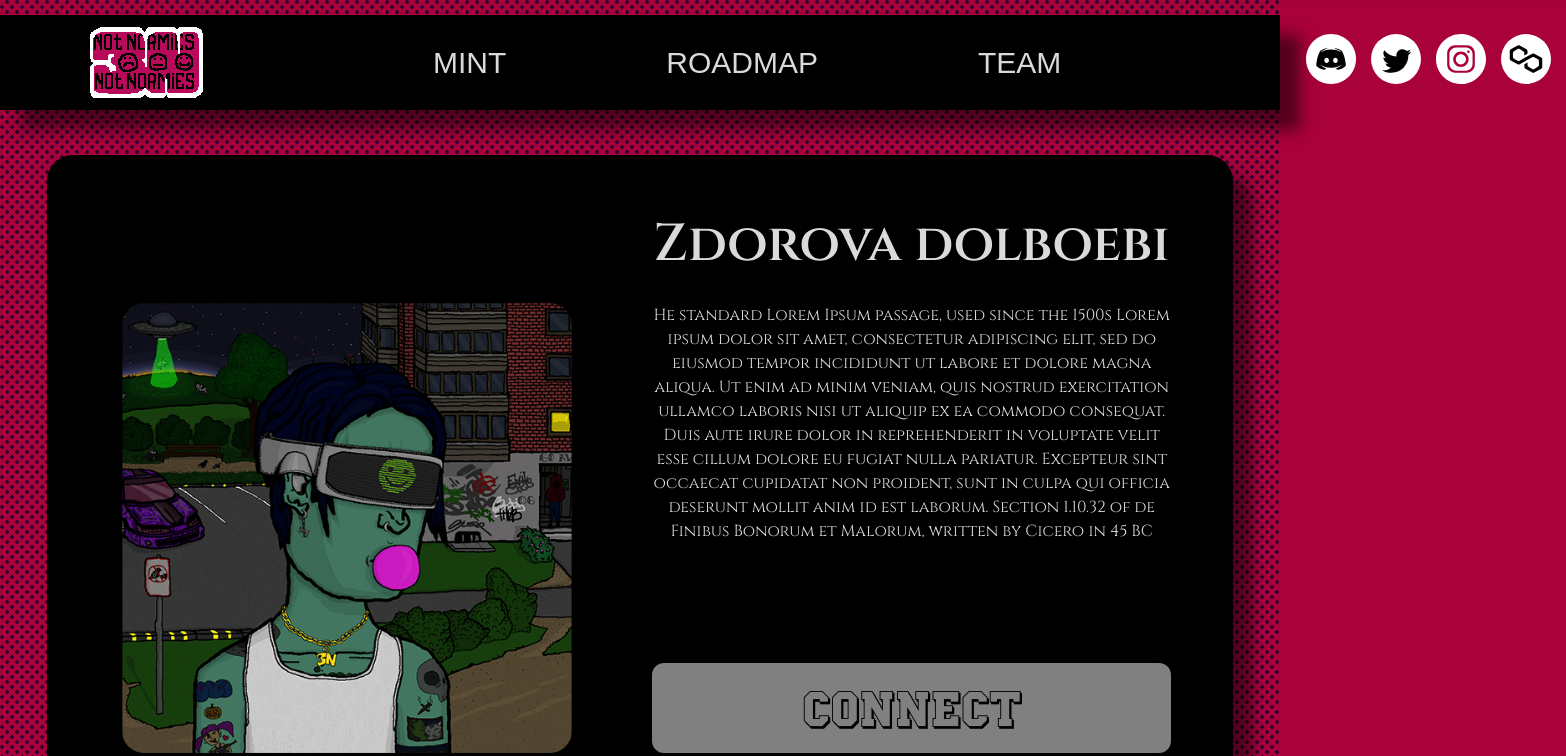
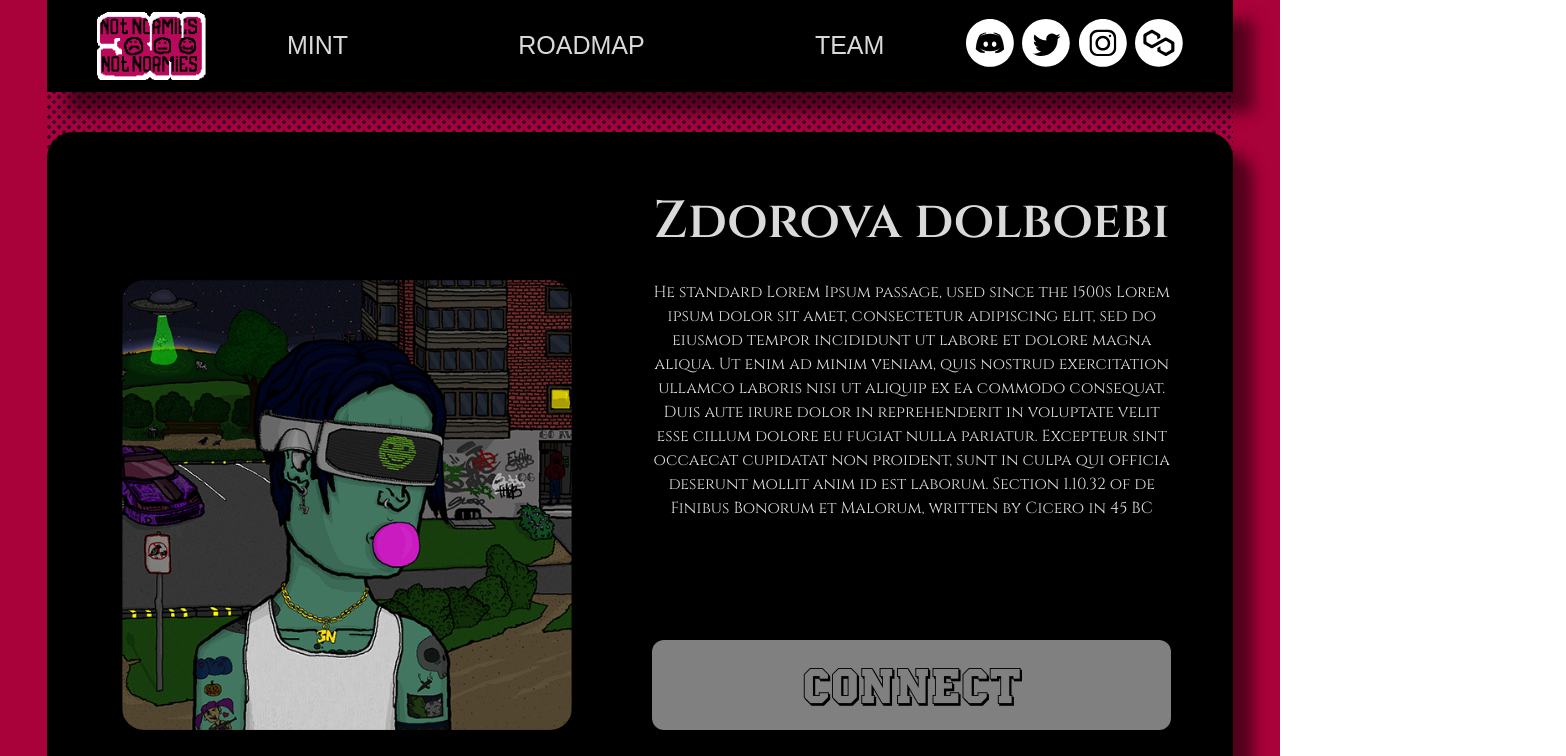
Before and after one commit to Yan-Doshchinskiy/NotNormies, a React (Create React App) app: page / in a window 1280 px wide. Shown: the top 756 px of the page, 1566 px wide, since content can reach past the window. Built offline with nearby package versions, Linux system fonts and the light colour scheme; no server answers.

Commit message:
feat: header adaptiv completed

```diff
--- a/package.json
+++ b/package.json
@@ -5,6 +5,9 @@
   "dependencies": {
     "-": "0.0.1",
     "@babel/runtime": "^7.15.5",
+    "@emotion/react": "^11.8.2",
+    "@emotion/styled": "^11.8.1",
+    "@mui/material": "^5.5.1",
     "@testing-library/dom": "^7.21.4",
     "@testing-library/jest-dom": "^5.11.4",
     "@testing-library/react": "^11.1.0",
--- a/src/assets/scss/mixins/container.scss
+++ b/src/assets/scss/mixins/container.scss
@@ -26,8 +26,3 @@
     padding: 0 20px;
   }
 }
-
-@mixin layout {
-  width: 100%;
-  max-width: 1920px;
-}
--- a/src/components/Header/Header.scss
+++ b/src/components/Header/Header.scss
@@ -1,71 +1,131 @@
 @import 'assets/scss/mixins/boxShadow.scss';
+@import 'assets/scss/mixins/breakpoints.scss';
 .header {
   @include boxShadow;
-  z-index: 1000;
+  z-index: 10;
   width: 100%;
   background-color: #000000;
   position: sticky;
-  top: 15px;
+  top: 0;
   padding: 12px 90px;
   display: grid;
-  grid-template-columns: auto auto auto;
-  grid-gap: 200px;
+  grid-template-columns: 10% 55% 20%;
   align-items: center;
   justify-content: space-between;
   margin-bottom: 60px;
   &__logo {
-
+    max-width: 100%;
+    display: flex;
+    height: max-content;
+    justify-content: flex-start;
   }
 
   &__links {
     display: flex;
     align-items: center;
+    justify-content: space-between;
+    width: 100%;
   }
 
   &__tab {
     text-transform: uppercase;
     font-size: 30px;
     font-weight: 500;
-    line-height: 34px;
     color: #dadada;
-
     cursor: pointer;
-    padding: 0 30px;
-    margin-right: 100px;
+    //padding: 0 30px;
     transition: all 200ms ease-in-out;
-    &:last-child {
-      margin-right: unset;
-    }
     &:hover {
       color: #898b8f;
-      //color: #730028;
     }
     &:active {
       color: #5d6062;
-      //color: #560256;
     }
   }
 
   &__panel {
-    padding: 0 15px;
+    width: 100%;
     display: flex;
     align-items: center;
     justify-content: space-between;
   }
 
+  //&__form {
+  //  width: 100%;
+  //  height: 100%;
+  //  display: flex;
+  //  align-items: center;
+  //  justify-content: center;
+  //}
+  //&__select {
+  //  width: 22%;
+  //  max-width: 22%;
+  //  background-color: white;
+  //}
+
   &__social {
     cursor: pointer;
-    margin-right: 15px;
-    &:last-child {
-      margin-right: unset;
-    }
+    width: 22%;
+    max-width: 22%;
   }
 
   &__icon {
+    height: max-content;
+
     transition: all 400ms ease-in-out;
-
+    width: 100%;
+    max-width: 100%;
     &:hover {
       transform: scale(1.2);
     }
   }
+  @include _1500 {
+    padding: 12px 50px;
+  }
+  @include _1400 {
+    &__tab {
+      font-size: 27px;
+    }
+  }
+  @include _1300 {
+    margin-bottom: 40px;
+    &__tab {
+      font-size: 25px;
+    }
+  }
+  @include _1199 {
+    padding: 10px 30px;
+    &__tab {
+      font-size: 22px;
+    }
+  }
+  @include _991 {
+    grid-template-columns: 10% 50% 25%;
+    margin-bottom: 30px;
+    &__tab {
+      font-size: 18px;
+    }
+  }
+  @include _767 {
+    margin-bottom: 20px;
+    &__tab {
+      font-size: 15px;
+    }
+  }
+  @include _575 {
+    margin-bottom: 15px;
+    &__tab {
+      font-size: 13px;
+    }
+  }
+  @include _480 {
+    &__tab {
+      font-size: 11px;
+    }
+  }
+  @include _400 {
+    &__tab {
+      font-size: 9px;
+    }
+  }
 }
--- a/src/components/Header/Header.tsx
+++ b/src/components/Header/Header.tsx
@@ -67,7 +67,7 @@ export const Header = () => {
     ];
     return (
         <div className="header">
-            <Logo/>
+            <Logo className="header__logo" />
             <div className="header__links">
                 {tabs.map((tab) => (
                     <a
--- a/src/layout/Layout.scss
+++ b/src/layout/Layout.scss
@@ -1,7 +1,8 @@
 @import "assets/scss/mixins/container.scss";
 
 .layout {
-    @include layout;
+    @include container;
+    //overflow: hidden;
     position: relative;
     margin: auto;
     display: flex;
@@ -10,4 +11,5 @@
     color: #dadada;
     background-image: url("../assets/img/background.svg");
     background-repeat: repeat;
+
 }
--- a/src/pages/Home/Home.scss
+++ b/src/pages/Home/Home.scss
@@ -2,7 +2,10 @@
 
 
 .home {
-  @include container;
+  width: 100%;
   height: 100%;
   position: relative;
+  @include _1199 {
+    overflow: hidden;
+  }
 }
```
